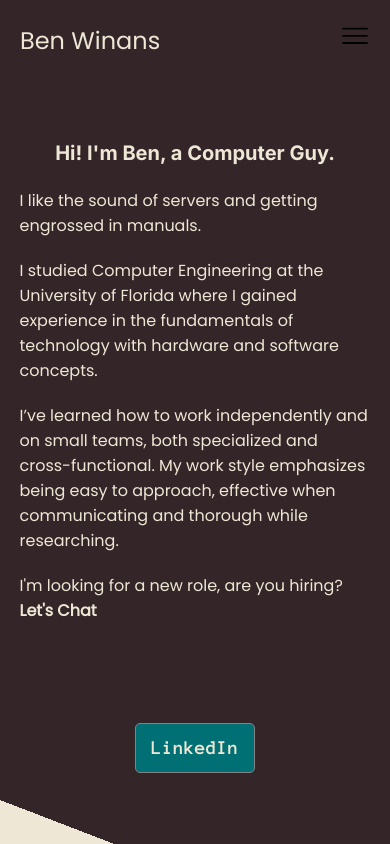
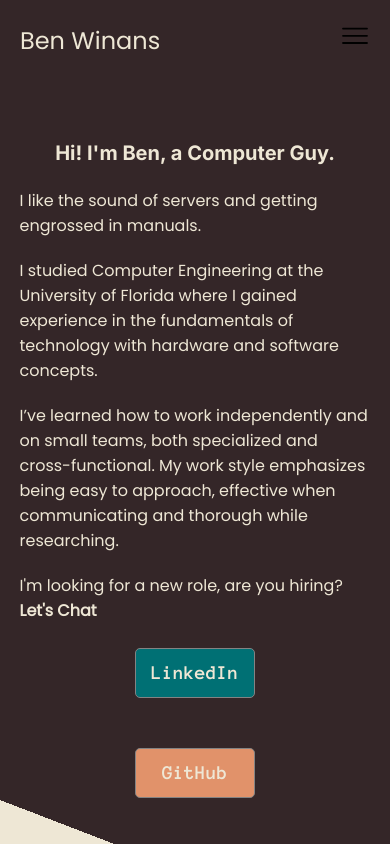
Before and after one commit to Ben-Winans/Bens-Blog, a React (Vite) app: page / in a window 390 px wide. Shown: the top 844 px of the page. Built offline with nearby package versions, Linux system fonts and the light colour scheme.

Commit message:
fixed a button

```diff
--- a/src/components/About.module.css
+++ b/src/components/About.module.css
@@ -94,7 +94,7 @@
 .rightSection {
     display: flex;
     /* height: 700px */
-    height: 300px;
+    height: 500px;
     flex-direction: column;
     justify-content: start;
     align-items: center;
@@ -224,6 +224,7 @@
     .aboutContainer {
         padding: 0 5%;
         gap: 40px;
+        height: auto;
     }
 
     .imageCard{
@@ -251,7 +252,8 @@
     }
 
     .aboutButtonRow {
-        padding-top: 50px;
-        justify-content: space-around;
+        padding-top: 0px;
+        justify-content: center;
+        z-index: 2;
     }
 }
```
